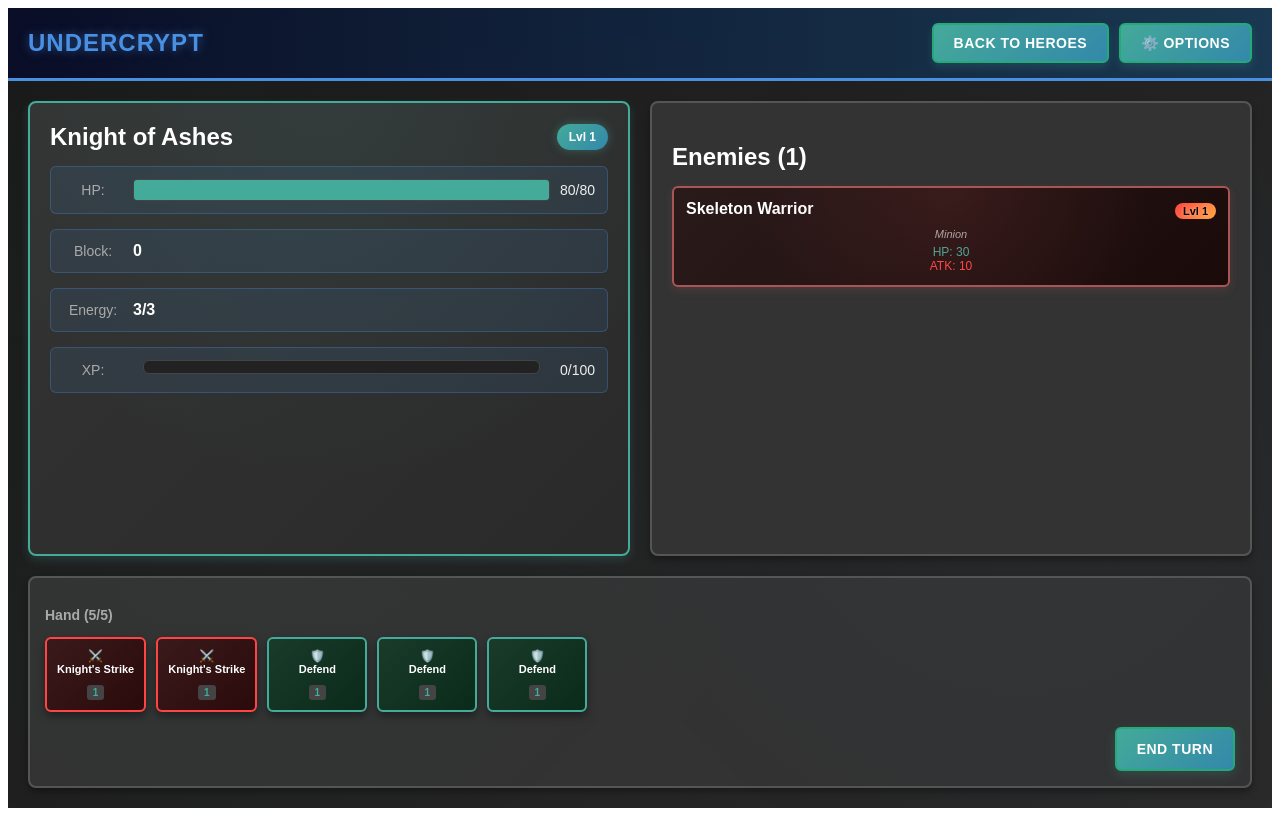
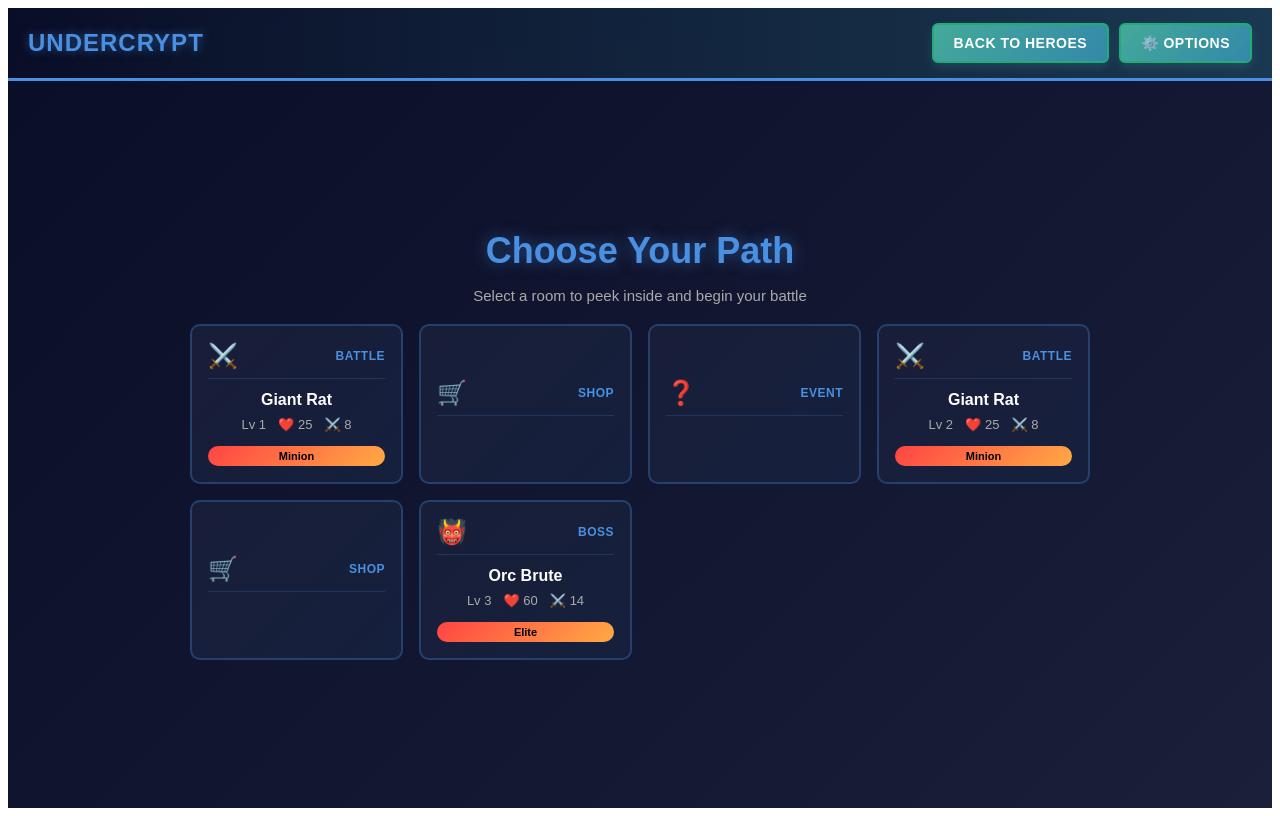
Before and after one commit to ssgrim/UnderCrypt, a React (Vite) app in the folder web/: page / in a window 1280 px wide. Both pictures are taken after a click on the element 230 px from the left and 549 px from the top of the page. Built offline with nearby package versions, Linux system fonts and the light colour scheme.

Commit message:
Phase 3: implement dungeon map with room selection and monster preview

```diff
--- a/web/src/App.tsx
+++ b/web/src/App.tsx
@@ -1,13 +1,15 @@
 import React, { useState } from "react";
 import { useCallback } from "react";
-import { GameState } from "./types";
+import { GameState, DungeonRoom, RunState } from "./types";
 import { loadGameData, startGame, startTurn, playCard, enemyTurn, shuffle, awardEnemyXP, scaleEnemyStats } from "./gameEngine";
 import { cards, heroes, monsters } from "./gameData";
+import { generateDungeonRooms } from "./dungeonHelpers";
 import { GameBoard } from "./components/GameBoard";
 import { GameOptions } from "./components/GameOptions";
 import { HeroSelection } from "./components/HeroSelection";
 import { LevelUpPanel } from "./components/LevelUpPanel";
 import { RewardPanel } from "./components/RewardPanel";
+import { DungeonMap } from "./components/DungeonMap";
 import "./App.css";
 import { playCardPlay, playDamage, playBlock, playHeal, playVictory, playDefeat, startBackgroundMusic, stopBackgroundMusic, setMusicVolume } from "./audio";
 
@@ -64,11 +66,20 @@ export function App() {
       newState.hero.hp = Math.floor(newState.hero.hp * mult.heroHp);
       newState.hero.baseHP = Math.floor(newState.hero.baseHP * mult.heroHp);
 
-      // Select random enemy and scale to hero level
-      const selectedEnemy = shuffle(monsters.slice(0, 2))[0];
-      const scaledEnemy = scaleEnemyStats(selectedEnemy, newState.hero.level);
-      scaledEnemy.attack = Math.floor(scaledEnemy.attack * mult.enemyDamage);
-      newState.enemies = [scaledEnemy];
+      // Generate dungeon rooms with monster previews
+      const rooms = generateDungeonRooms(monsters, newState.hero.level, 6);
+
+      const runState: RunState = {
+        act: 1,
+        floor: 1,
+        gold: 0,
+        rooms,
+        currentRoomIndex: null, // No room entered yet
+        relics: [],
+      };
+
+      newState.run = runState;
+      newState.enemies = [];
 
       // Only set selected hero after successful initialization
       setSelectedHeroId(heroId);
@@ -196,46 +207,60 @@ export function App() {
         </div>
       ) : (
         <div className="game-container">
-          <GameBoard state={state} onPlayCard={handlePlayCard} onEndTurn={handleEndTurn} />
+          {state.run && state.run.currentRoomIndex === null && (
+            <DungeonMap
+              rooms={state.run.rooms}
+              currentRoomIndex={state.run.currentRoomIndex}
+              onSelectRoom={(index) => {
+                if (!state || !state.run) return;
+                const room = state.run.rooms[index];
+                state.run.currentRoomIndex = index;
+
+                if (room.type === 'battle' || room.type === 'boss') {
+                  const mults: Record<Difficulty, { heroHp: number; enemyDamage: number }> = {
+                    easy: { heroHp: 1.2, enemyDamage: 0.8 },
+                    normal: { heroHp: 1, enemyDamage: 1 },
+                    hard: { heroHp: 0.8, enemyDamage: 1.2 },
+                  };
+                  const mult = mults[settings.difficulty];
+                  const enemy = { ...room.monster! };
+                  enemy.attack = Math.floor(enemy.attack * mult.enemyDamage);
+                  state.enemies = [enemy];
+                  startTurn(state);
+                } else {
+                  // Shops/events: show a placeholder message for now
+                  setMessage(`Entered ${room.type} room (feature coming soon)`);
+                  room.completed = true;
+                  state.run.currentRoomIndex = null; // Return to map
+                }
+                setState({ ...state });
+              }}
+            />
+          )}
+          {state.run && state.run.currentRoomIndex !== null && (
+            <GameBoard state={state} onPlayCard={handlePlayCard} onEndTurn={handleEndTurn} />
+          )}
           {message && <div className="message">{message}</div>}
           {state?.pendingReward && (
             <RewardPanel
               options={state.pendingReward}
               onChoose={(card) => {
-                if (!state) return;
+                if (!state || !state.run) return;
                 state.deck.push({ ...card });
                 state.pendingReward = undefined;
-                // Next room: spawn a new scaled enemy
-                const mults: Record<Difficulty, { heroHp: number; enemyDamage: number }> = {
-                  easy: { heroHp: 1.2, enemyDamage: 0.8 },
-                  normal: { heroHp: 1, enemyDamage: 1 },
-                  hard: { heroHp: 0.8, enemyDamage: 1.2 },
-                };
-                const mult = mults[settings.difficulty];
-                const nextEnemyBase = shuffle(monsters.slice(0, 2))[0];
-                const nextEnemy = scaleEnemyStats(nextEnemyBase, state.hero.level);
-                nextEnemy.attack = Math.floor(nextEnemy.attack * mult.enemyDamage);
-                state.enemies = [nextEnemy];
-                state.roomIndex = (state.roomIndex || 0) + 1;
-                startTurn(state);
+                // Mark room completed and return to map
+                const room = state.run.rooms[state.run.currentRoomIndex!];
+                room.completed = true;
+                state.run.currentRoomIndex = null;
                 setMessage("");
                 setState({ ...state });
               }}
               onSkip={() => {
-                if (!state) return;
+                if (!state || !state.run) return;
                 state.pendingReward = undefined;
-                const mults: Record<Difficulty, { heroHp: number; enemyDamage: number }> = {
-                  easy: { heroHp: 1.2, enemyDamage: 0.8 },
-                  normal: { heroHp: 1, enemyDamage: 1 },
-                  hard: { heroHp: 0.8, enemyDamage: 1.2 },
-                };
-                const mult = mults[settings.difficulty];
-                const nextEnemyBase = shuffle(monsters.slice(0, 2))[0];
-                const nextEnemy = scaleEnemyStats(nextEnemyBase, state.hero.level);
-                nextEnemy.attack = Math.floor(nextEnemy.attack * mult.enemyDamage);
-                state.enemies = [nextEnemy];
-                state.roomIndex = (state.roomIndex || 0) + 1;
-                startTurn(state);
+                const room = state.run.rooms[state.run.currentRoomIndex!];
+                room.completed = true;
+                state.run.currentRoomIndex = null;
                 setMessage("");
                 setState({ ...state });
               }}
--- /dev/null
+++ b/web/src/components/DungeonMap.css
@@ -0,0 +1,19 @@
+.dungeon-map-overlay{position:fixed;inset:0;background:linear-gradient(135deg,#0a0e27 0%,#1a1f3a 100%);display:flex;align-items:center;justify-content:center;z-index:5;overflow:auto;padding:20px}
+.dungeon-map{max-width:900px;width:100%;color:#ddd}
+.dungeon-map h2{margin:0 0 8px;font-size:clamp(24px,5vw,36px);color:#4a90e2;text-align:center;text-shadow:0 0 15px rgba(74,144,226,.5)}
+.map-hint{text-align:center;color:#aaa;margin-bottom:20px;font-size:clamp(13px,3.5vw,15px)}
+.rooms-grid{display:grid;grid-template-columns:repeat(auto-fit,minmax(200px,1fr));gap:16px}
+.room-card{background:linear-gradient(135deg,rgba(26,31,58,.9) 0%,rgba(22,33,62,.9) 100%);border:2px solid rgba(74,144,226,.3);border-radius:10px;padding:16px;cursor:pointer;transition:.3s;text-align:center;color:#ddd;position:relative;overflow:hidden}
+.room-card:hover:not(:disabled){border-color:#4a90e2;box-shadow:0 0 20px rgba(74,144,226,.4);transform:translateY(-3px)}
+.room-card:disabled{opacity:.5;cursor:not-allowed}
+.room-card.completed{border-color:#4a9;background:linear-gradient(135deg,rgba(74,170,153,.15) 0%,rgba(74,170,153,.05) 100%)}
+.room-card.current{border-color:#f4a;box-shadow:0 0 25px rgba(255,170,170,.5)}
+.room-header{display:flex;justify-content:space-between;align-items:center;margin-bottom:12px;border-bottom:1px solid rgba(74,144,226,.2);padding-bottom:8px}
+.room-icon{font-size:24px}
+.room-type{font-size:12px;text-transform:uppercase;color:#4a90e2;font-weight:bold;letter-spacing:.5px}
+.room-preview{display:flex;flex-direction:column;gap:8px}
+.monster-name{font-weight:bold;font-size:16px;color:#fff}
+.monster-stats{display:flex;justify-content:center;gap:12px;font-size:13px;color:#aaa}
+.monster-type-badge{background:linear-gradient(135deg,#f44,#fa4);color:#000;padding:4px 10px;border-radius:12px;font-size:11px;font-weight:bold;display:inline-block;margin-top:6px}
+.completed-badge{position:absolute;top:8px;right:8px;background:#4a9;color:#fff;padding:4px 8px;border-radius:8px;font-size:10px;font-weight:bold}
+@media(max-width:480px){.rooms-grid{grid-template-columns:1fr}.room-card{padding:12px}.monster-stats{font-size:12px;gap:8px}}
--- /dev/null
+++ b/web/src/components/DungeonMap.tsx
@@ -0,0 +1,62 @@
+import React from 'react';
+import { DungeonRoom } from '../types';
+import './DungeonMap.css';
+
+interface Props {
+  rooms: DungeonRoom[];
+  currentRoomIndex: number | null;
+  onSelectRoom: (index: number) => void;
+}
+
+export function DungeonMap({ rooms, currentRoomIndex, onSelectRoom }: Props) {
+  return (
+    <div className="dungeon-map-overlay">
+      <div className="dungeon-map">
+        <h2>Choose Your Path</h2>
+        <p className="map-hint">Select a room to peek inside and begin your battle</p>
+        <div className="rooms-grid">
+          {rooms.map((room, idx) => {
+            const canSelect = currentRoomIndex === null && !room.completed;
+            const isCurrent = idx === currentRoomIndex;
+            return (
+              <button
+                key={room.id}
+                className={`room-card ${room.type} ${room.completed ? 'completed' : ''} ${isCurrent ? 'current' : ''}`}
+                onClick={() => canSelect && onSelectRoom(idx)}
+                disabled={!canSelect}
+              >
+                <div className="room-header">
+                  <span className="room-icon">{getRoomIcon(room.type)}</span>
+                  <span className="room-type">{room.type}</span>
+                </div>
+                {room.monster && (
+                  <div className="room-preview">
+                    <div className="monster-name">{room.monster.name}</div>
+                    <div className="monster-stats">
+                      <span>Lv {room.monster.level || 1}</span>
+                      <span>❤️ {room.monster.hp}</span>
+                      <span>⚔️ {room.monster.attack}</span>
+                    </div>
+                    <div className="monster-type-badge">{room.monster.type}</div>
+                  </div>
+                )}
+                {room.completed && <div className="completed-badge">✓ Cleared</div>}
+              </button>
+            );
+          })}
+        </div>
+      </div>
+    </div>
+  );
+}
+
+function getRoomIcon(type: string): string {
+  switch (type) {
+    case 'battle': return '⚔️';
+    case 'boss': return '👹';
+    case 'shop': return '🛒';
+    case 'event': return '❓';
+    case 'reward': return '🎁';
+    default: return '🚪';
+  }
+}
--- /dev/null
+++ b/web/src/dungeonHelpers.ts
@@ -0,0 +1,29 @@
+import { DungeonRoom, Monster, RoomType } from './types';
+import { scaleEnemyStats, shuffle } from './gameEngine';
+
+export function generateDungeonRooms(
+  monsterPool: Monster[],
+  heroLevel: number,
+  count: number = 6
+): DungeonRoom[] {
+  const shuffledPool = shuffle([...monsterPool]);
+  const rooms: DungeonRoom[] = [];
+
+  for (let i = 0; i < count; i++) {
+    const roomType: RoomType = i === count - 1 ? 'boss' : i % 3 === 1 ? 'shop' : i % 3 === 2 ? 'event' : 'battle';
+    const baseMonster = shuffledPool[i % shuffledPool.length];
+    const scaledLevel = heroLevel + Math.floor(i / 2);
+    const scaledMonster = roomType === 'battle' || roomType === 'boss'
+      ? scaleEnemyStats(baseMonster, scaledLevel)
+      : undefined;
+
+    rooms.push({
+      id: `room-${i}`,
+      type: roomType,
+      completed: false,
+      monster: scaledMonster,
+    });
+  }
+
+  return rooms;
+}
```
Also changed, not shown: web/src/types.ts (+19 -0 lines).
